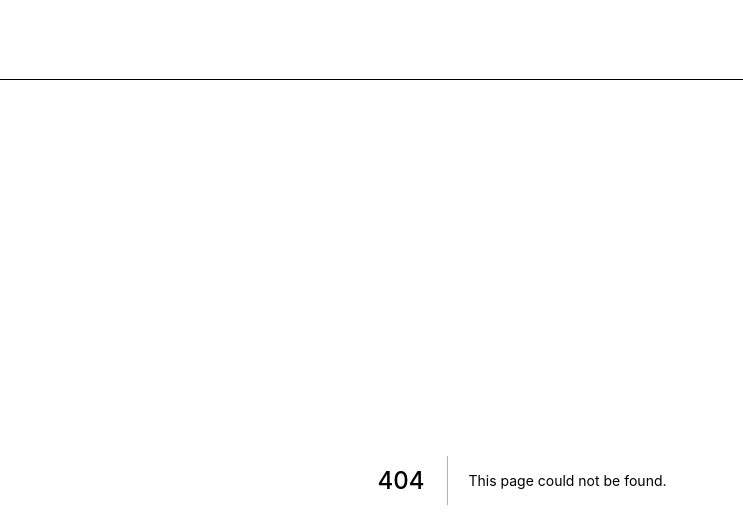
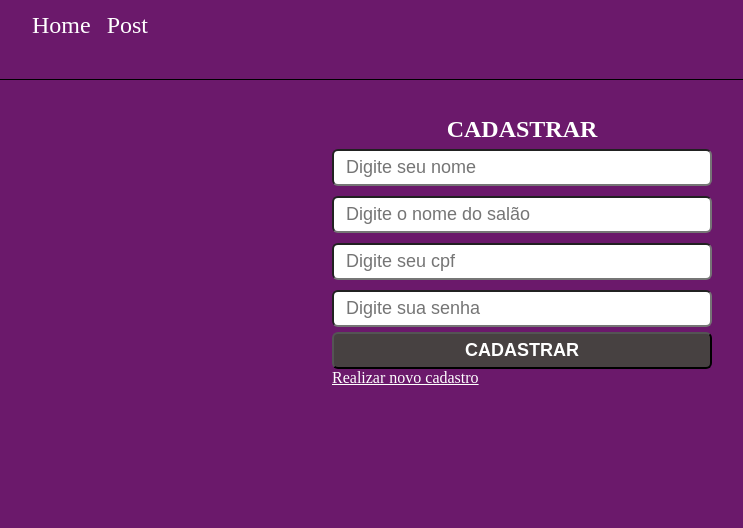
Before and after one commit to Thiago-dev1/es, a Next.js app: page /FormCadastro in a window 1280 px wide. Before the commit this address had no page. Shown: the top 528 px of the page, without its empty margins (118-861 px from the left). Built offline with nearby package versions, Linux system fonts and the light colour scheme.

Commit message:
Colocando a parte de cadastro e links

```diff
--- /dev/null
+++ b/src/pages/FormCadastro/index.tsx
@@ -0,0 +1,43 @@
+import Link from "next/link"
+import styles from './styles.module.scss'
+
+
+export default function FormCadastro() {
+    return (
+        <Link href="/FormCadastro">
+
+
+            <form className={styles.FormCadastro}>
+                <h2>Cadastrar</h2>
+                <input
+                    type="text"
+                    name="Nome"
+                    placeholder="Digite seu nome"
+                />
+                <input
+                    type="text"
+                    name="Salao"
+                    placeholder="Digite o nome do salão"
+                />
+                <input
+                    type="text"
+                    name="cpf"
+                    placeholder="Digite seu cpf"
+                />
+
+                <input
+                    type="password"
+                    name="password"
+                    placeholder="Digite sua senha"
+                />
+
+                <button type='submit'>Cadastrar</button>
+
+                <Link
+                    href="/"
+                ><a>Realizar novo cadastro</a></Link>
+
+            </form>
+        </Link>
+    )
+}
--- /dev/null
+++ b/src/pages/FormCadastro/styles.module.scss
@@ -0,0 +1,64 @@
+.FormCadastro {
+
+    width: 100%;
+    max-width: 38.0rem;
+    margin: auto;
+    margin-top: 3.6rem;
+
+    h2 {
+        color: white;
+        font-size: 2.4rem;
+        text-align: center;
+        font-weight: bold;
+        text-transform: uppercase;
+
+        margin-bottom: 0.6rem;
+    }
+
+    input {
+        width: 100%;
+        padding: 0.6rem 1.2rem;
+        border-radius: 0.6rem;
+        font-size: 1.8rem;
+
+        &+input {
+            margin-top: 1rem;
+        }
+    }
+
+    button {
+        background: rgb(71, 65, 65);
+        color: white;
+
+        width: 100%;
+
+        padding: 0.6rem;
+        margin-top: 0.5rem;
+
+        border-radius: 0.6rem;
+
+        font-weight: bold;
+        text-transform: uppercase;
+        font-size: 1.8rem;
+
+        transition: 0.8s;
+
+        &:hover {
+            filter: brightness(0.8);
+        }
+    }
+
+    a {
+        cursor: pointer;
+        color: white;
+        font-size: 1.6rem;
+
+        transition: 0.8s;
+
+        &:hover {
+            filter: brightness(0.8);
+        }
+
+    }
+
+}
--- a/src/components/FormLogin/index.tsx
+++ b/src/pages/FormLogin/index.tsx
@@ -1,3 +1,4 @@
+import Link from 'next/link'
 import styles from './styles.module.scss'
 
 export function FormLogin() {
@@ -18,7 +19,10 @@ export function FormLogin() {
 
             <button type='submit'>Entrar</button>
 
-            <a>Realizar novo cadastro</a>
+            <Link
+                href="/FormCadastro"
+            ><a>Realizar novo cadastro</a></Link>
+
         </form>
     )
 }
```
Also changed, not shown: src/pages/_app.tsx (+5 -2 lines), src/pages/index.tsx (+5 -2 lines), src/pages/FormLogin/styles.module.scss (renamed from src/components/FormLogin/styles.module.scss), src/pages/Header/index.tsx (renamed from src/components/Header/index.tsx), src/pages/Header/styles.module.scss (renamed from src/components/Header/styles.module.scss).
